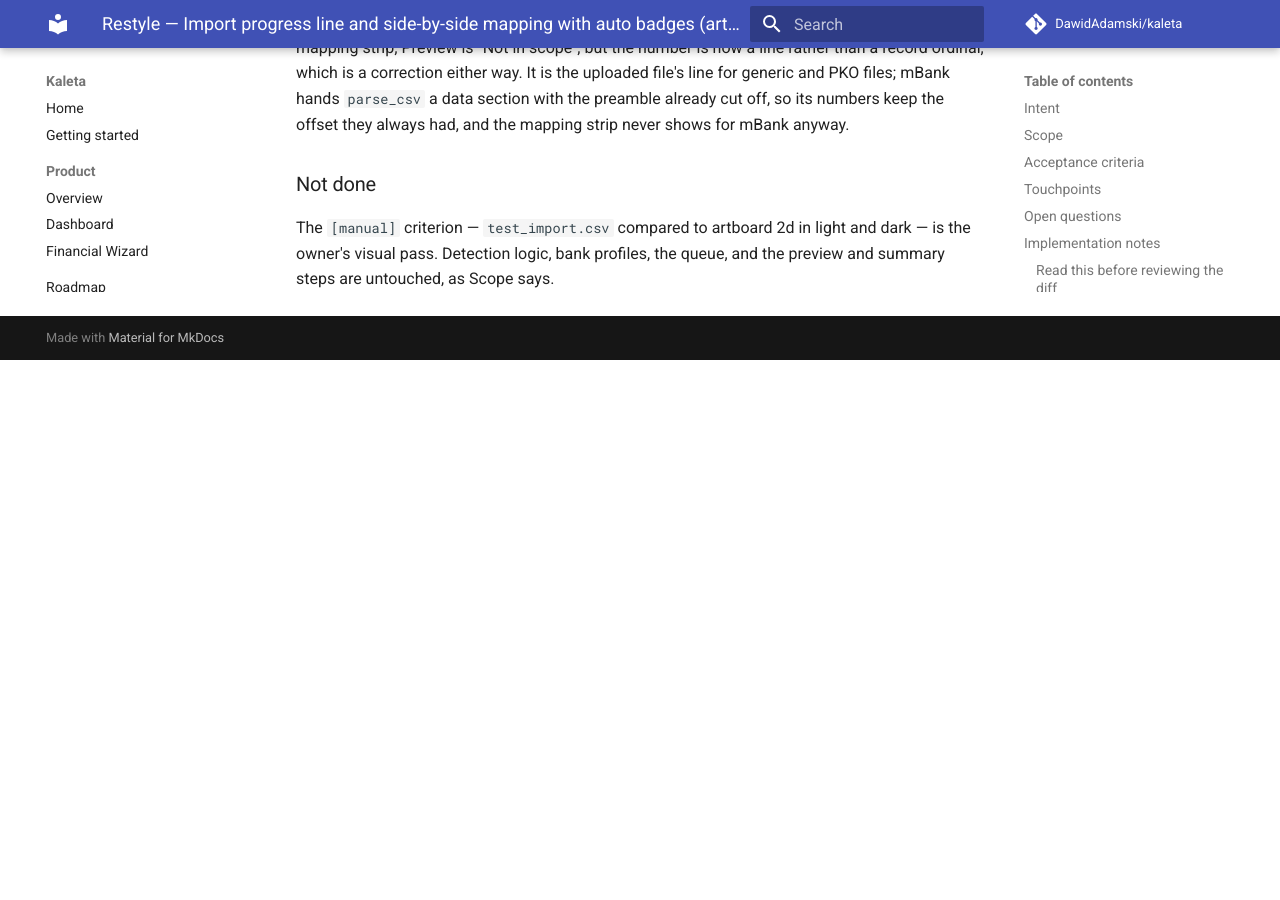
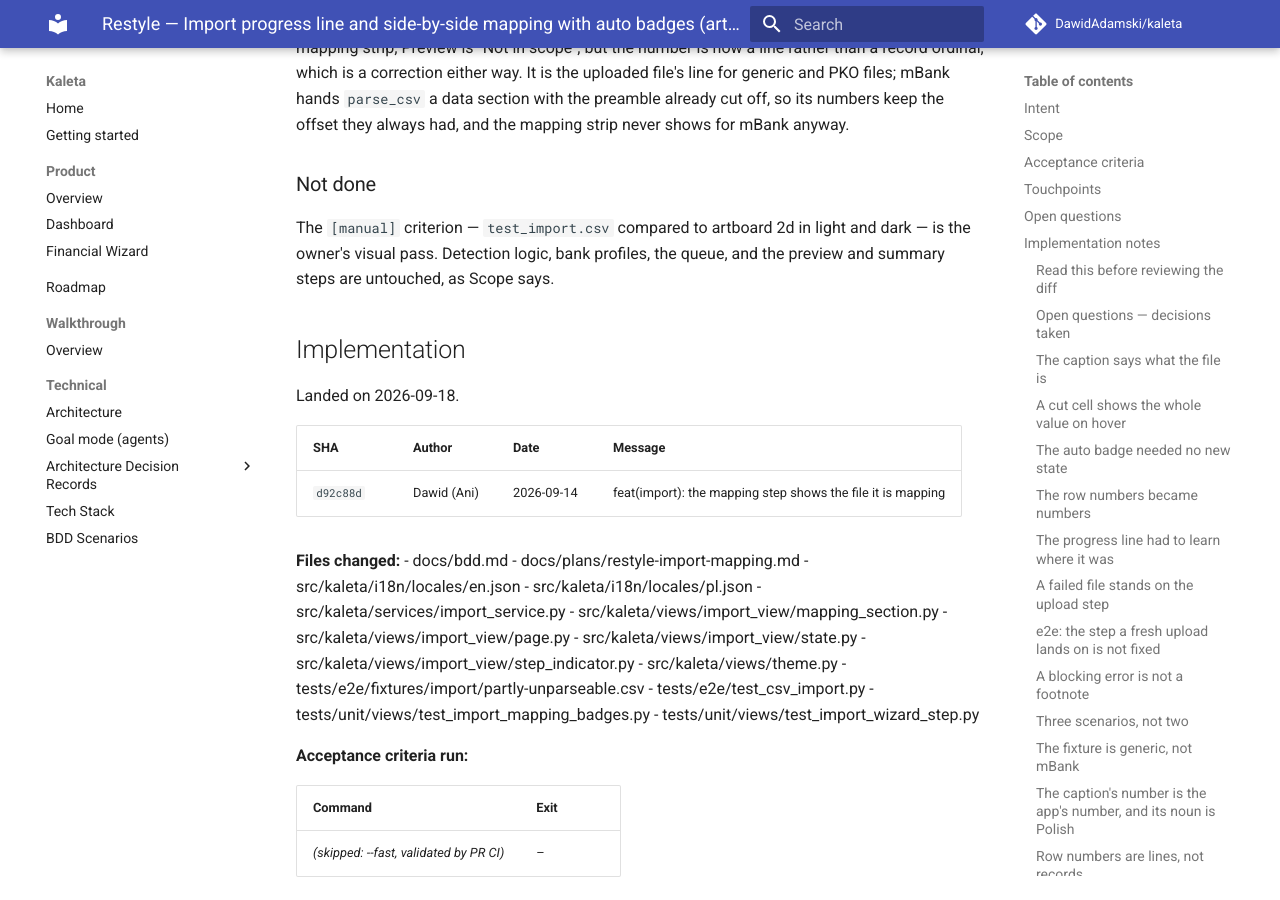
Before and after one commit to DawidAdamski/kaleta, an MkDocs documentation site: the page built from docs/plans/archive/restyle-import-mapping.md, in a window 1280 px wide and 900 px high, scrolled down 9876 px. Built offline with MkDocs 1.6.1 and Material for MkDocs 9.7.7, drawn with Linux system fonts in a browser that asks for light colours; comment, search, counter and statistics services are not loaded; before the commit the page ends 10236 px from its top, so only the background shows below that.

Commit message:
docs(plans): archive restyle-import-mapping

```diff
--- a/docs/plans/restyle-import-mapping.md
+++ b/docs/plans/archive/restyle-import-mapping.md
@@ -3,8 +3,9 @@
 title: Restyle — Import progress line and side-by-side mapping with auto badges (artboard 2d)
 area: import
 effort: medium
-status: in-progress
-roadmap_ref: ../roadmap.md#import
+status: archived
+archived_at: 2026-09-18
+roadmap_ref: ../../roadmap.md#import
 ---
 
 # Restyle — Import progress line and side-by-side mapping
@@ -455,3 +456,33 @@
 The `[manual]` criterion — `test_import.csv` compared to artboard 2d in
 light and dark — is the owner's visual pass. Detection logic, bank profiles,
 the queue, and the preview and summary steps are untouched, as Scope says.
+
+## Implementation
+
+Landed on 2026-09-18.
+
+| SHA | Author | Date | Message |
+|---|---|---|---|
+| `d92c88d` | Dawid (Ani) | 2026-09-14 | feat(import): the mapping step shows the file it is mapping |
+
+**Files changed:**
+- docs/bdd.md
+- docs/plans/restyle-import-mapping.md
+- src/kaleta/i18n/locales/en.json
+- src/kaleta/i18n/locales/pl.json
+- src/kaleta/services/import_service.py
+- src/kaleta/views/import_view/mapping_section.py
+- src/kaleta/views/import_view/page.py
+- src/kaleta/views/import_view/state.py
+- src/kaleta/views/import_view/step_indicator.py
+- src/kaleta/views/theme.py
+- tests/e2e/fixtures/import/partly-unparseable.csv
+- tests/e2e/test_csv_import.py
+- tests/unit/views/test_import_mapping_badges.py
+- tests/unit/views/test_import_wizard_step.py
+
+**Acceptance criteria run:**
+
+| Command | Exit |
+|---|---|
+| _(skipped: --fast, validated by PR CI)_ | – |
```
Also changed, not shown: docs/plans/README.md (+1 -1 lines).
